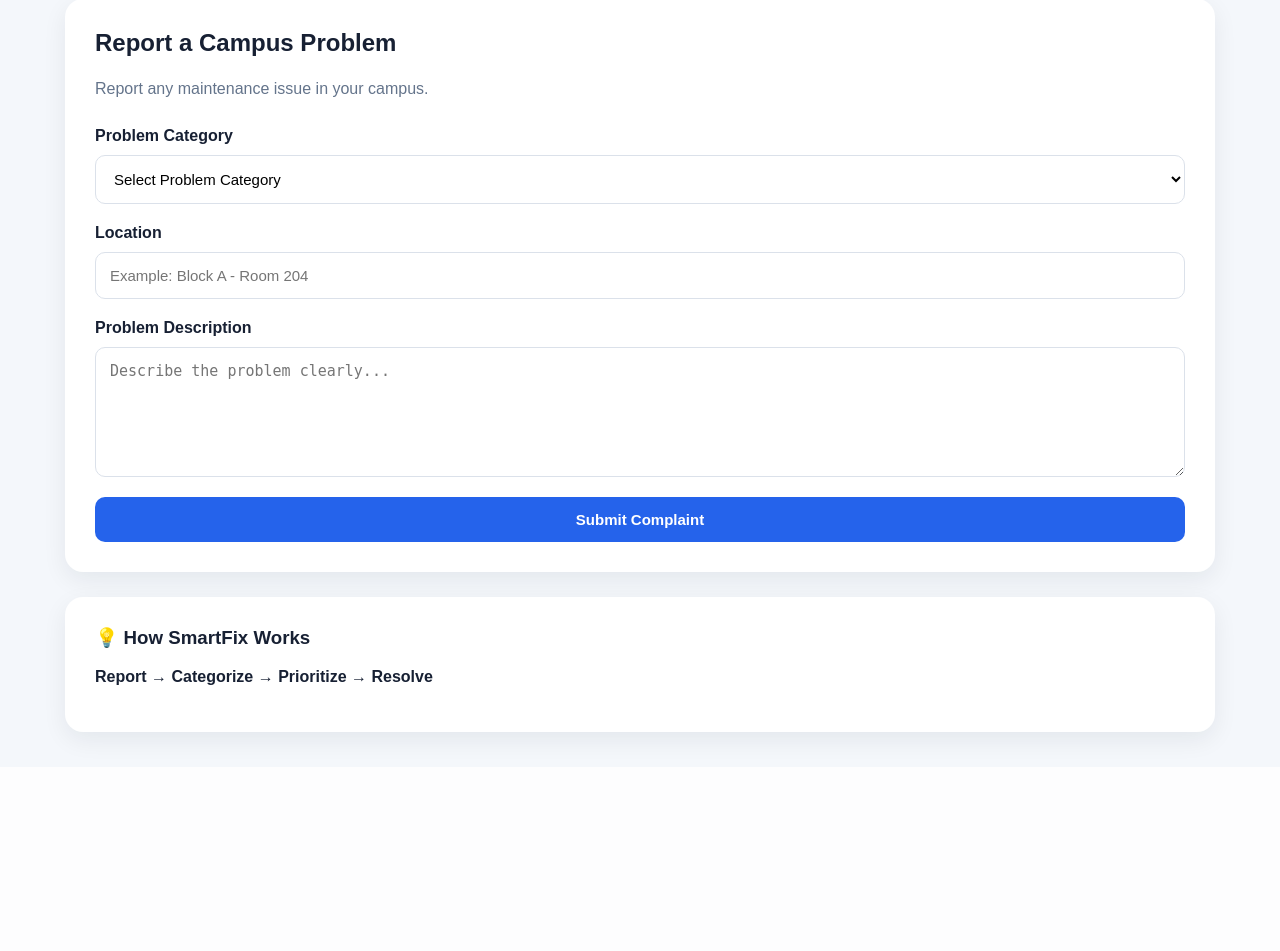
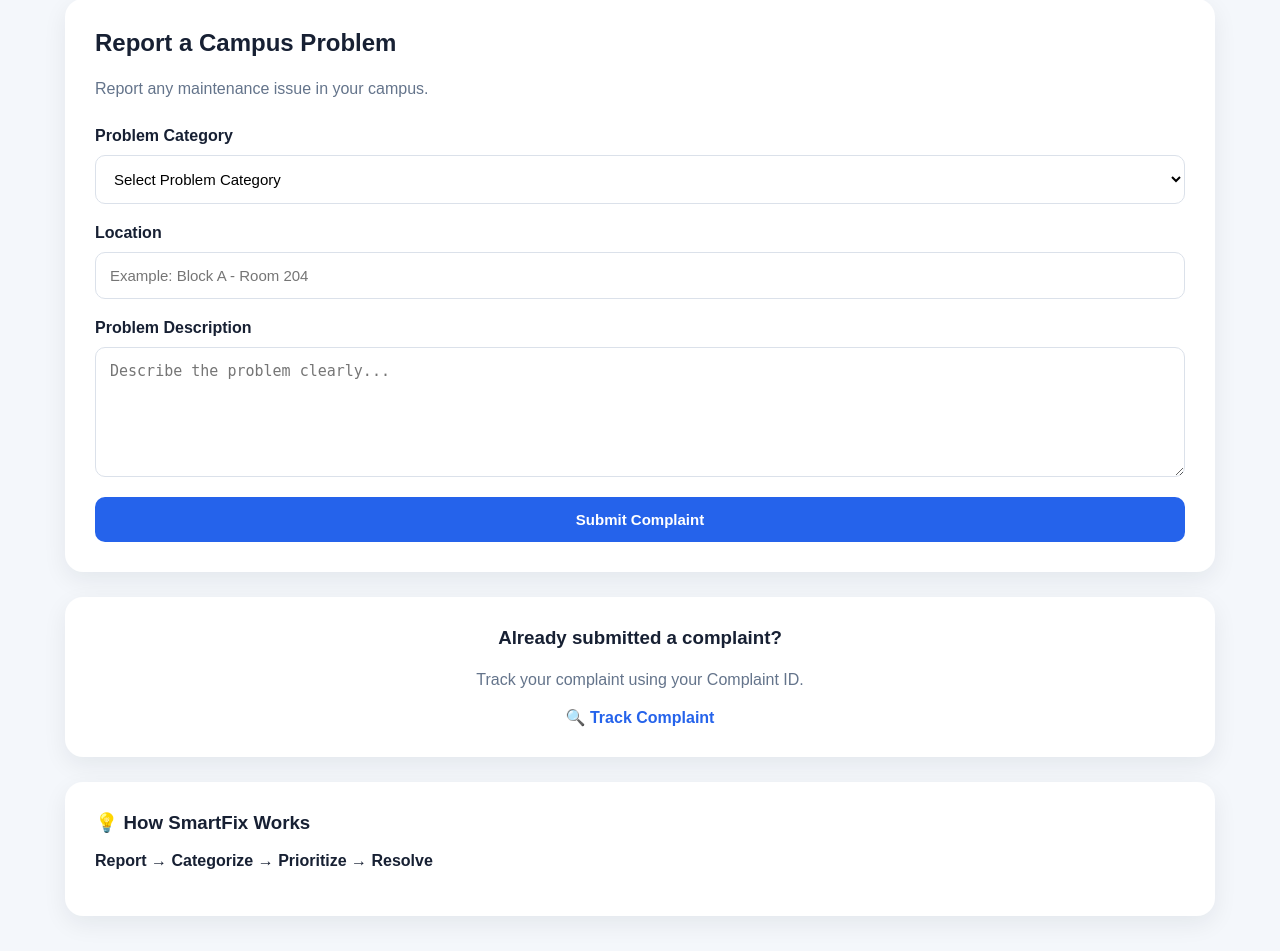
Before and after one commit to harshal211/SmartFix, a Flask app: page / in a window 1280 px wide. Shown: the part 36-987 px from the top of the page. Before the commit the page ends 785 px from the top, so only its background shows below. Run offline with Flask 3, Linux system fonts and the light colour scheme.

Commit message:
Enhance complaint submission form and tracking section
Added a section for tracking complaints and improved form layout.

```diff
--- a/templates/index.html
+++ b/templates/index.html
@@ -106,6 +106,20 @@
 
     </div>
 
+    <div class="card" style="text-align:center;">
+
+    <h3>Already submitted a complaint?</h3>
+
+    <p class="subtitle">
+        Track your complaint using your Complaint ID.
+    </p>
+
+    <a href="/track">
+        🔍 Track Complaint
+    </a>
+
+</div>
+
 
     <div class="card">
 
```
